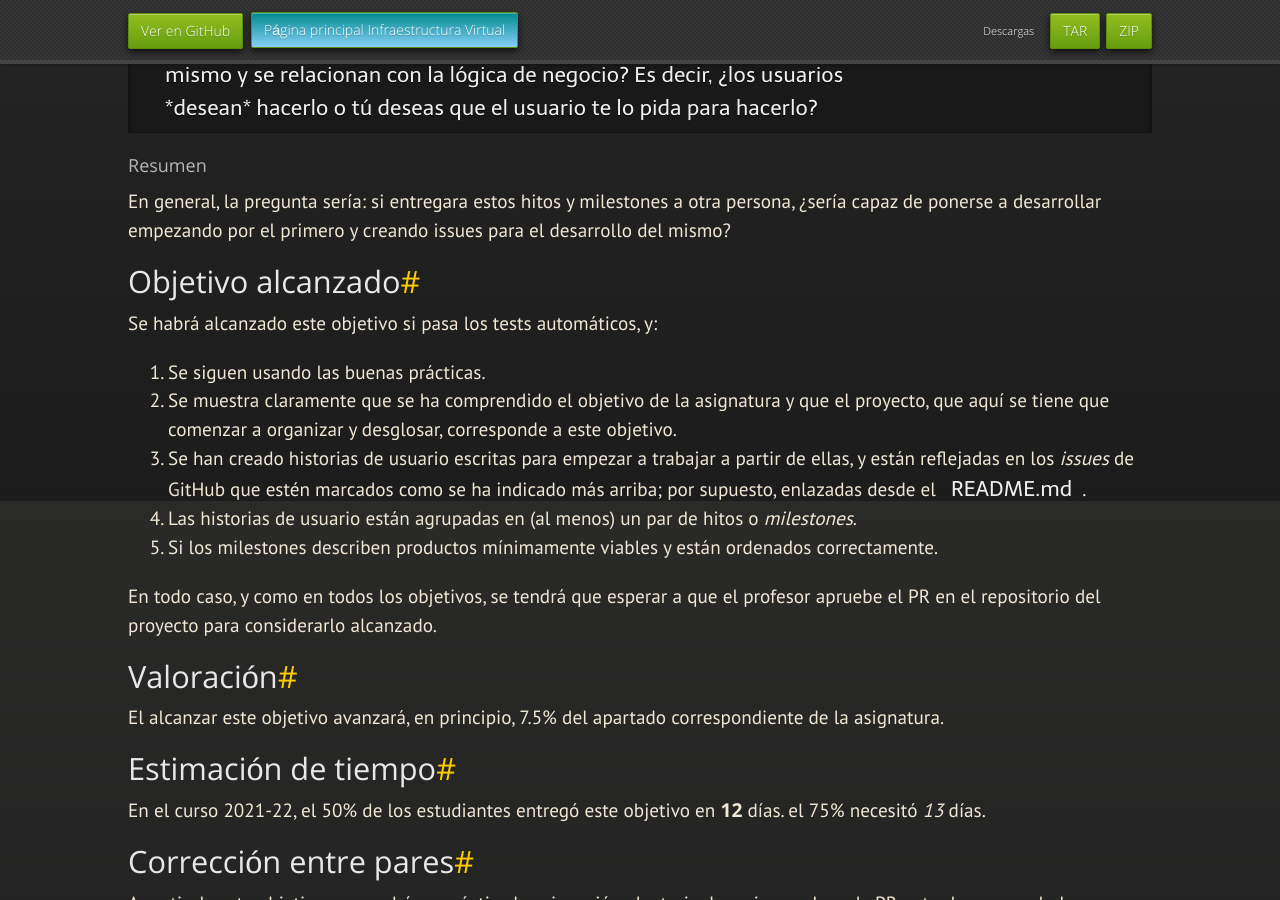
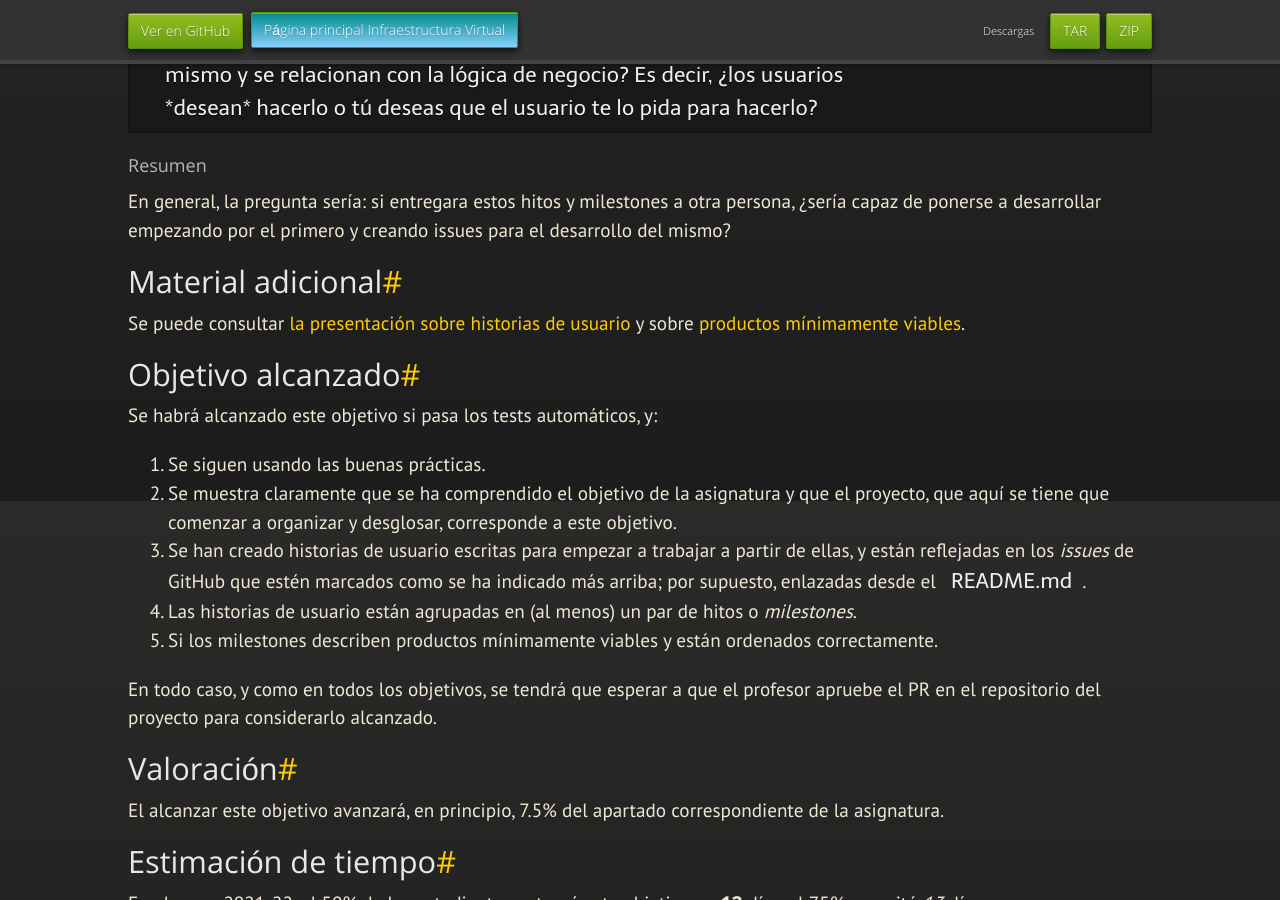
Before and after one commit to JJ/IV, a Jekyll site: the page built from documentos/proyecto/1.Infraestructura.md, in a window 1280 px wide and 900 px high, scrolled down 6699 px. Built offline with Jekyll 4.4.1, drawn with Linux system fonts in a browser that asks for light colours; nearby versions of some CDN libraries; some web fonts are replaced; our own code applies the rules of GitHub Pages for plain Markdown files.

Commit message:
Sync documentos/proyecto/1.Infraestructura.md de master a gh-pages

```diff
--- a/documentos/proyecto/1.Infraestructura.md
+++ b/documentos/proyecto/1.Infraestructura.md
@@ -340,6 +340,13 @@ En general, la pregunta sería: si entregara estos hitos y milestones
 a otra persona, ¿sería capaz de ponerse a desarrollar empezando por el
 primero y creando issues para el desarrollo del mismo?
 
+## Material adicional
+
+Se puede consultar [la presentación sobre historias de
+usuario](../../preso/hu.html) y sobre [productos mínimamente
+viables](../../preso/pmv.html).
+
+
 ## Objetivo alcanzado
 
 Se habrá alcanzado este objetivo si pasa los tests automáticos, y:
```
